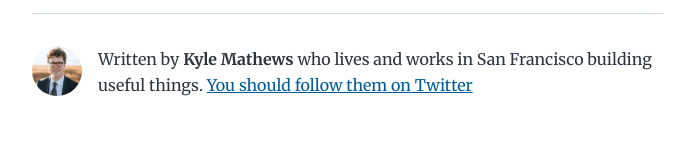
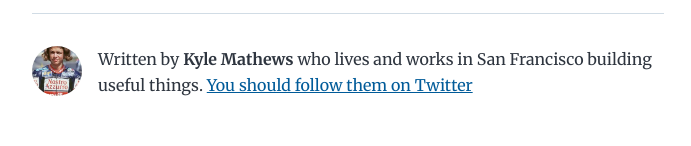
Before and after one commit to sic46/gatsby-starter-blog, a Gatsby site: page /hello-world/ in a window 1280 px wide. Shown: the part 7634-7780 px from the top of the page, without its empty margins (292-983 px from the left). Built offline with nearby package versions, Linux system fonts and the light colour scheme; Gatsby itself is replaced by a stand-in of ours; some packages are replaced by stand-ins of ours.

Commit message:
commit 1

```diff
--- a/gatsby-config.js
+++ b/gatsby-config.js
@@ -8,7 +8,7 @@ module.exports = {
     description: `A starter blog demonstrating what Gatsby can do.`,
     siteUrl: `https://gatsbystarterblogsource.gatsbyjs.io/`,
     social: {
-      twitter: `kylemathews`,
+      twitter: ``,
     },
   },
   plugins: [
--- a/src/components/bio.js
+++ b/src/components/bio.js
@@ -36,7 +36,7 @@ const Bio = () => {
         className="bio-avatar"
         layout="fixed"
         formats={["AUTO", "WEBP", "AVIF"]}
-        src="../images/profile-pic.png"
+        src="../images/valentino-rossi.jpg"
         width={50}
         height={50}
         quality={95}
```
Also changed, not shown: content/blog/my-first-recipe/index.md (renamed from content/my-first-recipe/index.md), src/images/valentino-rossi.jpg (added).
